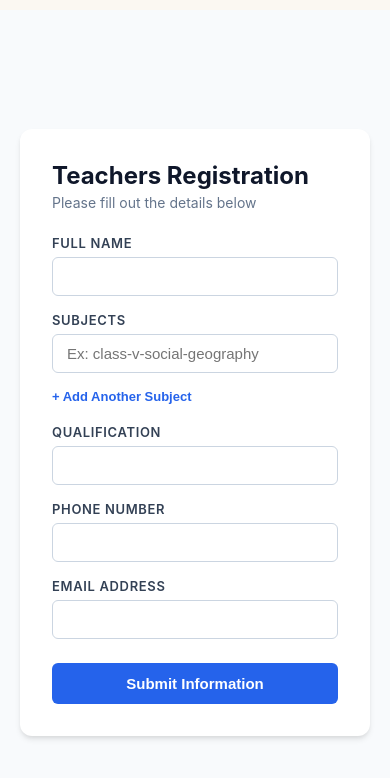
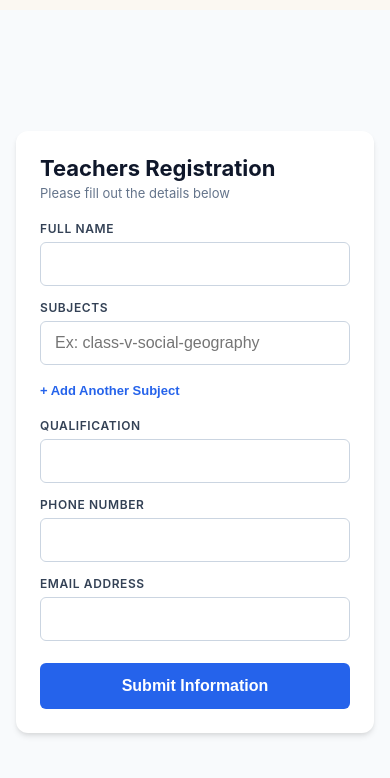
Before and after one commit to amarkch/greenfield-academy, a React (Vite) app in the folder front-end/: page /teacher-data in a window 390 px wide. Shown: the top 778 px of the page. Built offline with nearby package versions, Linux system fonts and the light colour scheme.

Commit message:
Enter teacher data css responsive

```diff
--- a/front-end/src/pages/InsertTeacherData.jsx
+++ b/front-end/src/pages/InsertTeacherData.jsx
@@ -193,52 +193,55 @@ const styles = {
     minHeight: '100vh',
     backgroundColor: '#f8fafc',
     fontFamily: '-apple-system, BlinkMacSystemFont, "Segoe UI", Roboto, "Helvetica Neue", Arial, sans-serif',
-    padding: '20px'
+    padding: '16px', // Reduced padding for smaller screens
+    boxSizing: 'border-box'
   },
   card: {
     background: '#ffffff',
-    padding: '32px',
+    padding: '24px', // Adjusted for mobile view compactness
     borderRadius: '12px',
     boxShadow: '0 4px 6px -1px rgba(0, 0, 0, 0.1), 0 2px 4px -1px rgba(0, 0, 0, 0.06)',
     width: '100%',
-    maxWidth: '480px'
+    maxWidth: '480px',
+    boxSizing: 'border-box',
+    margin: '0 auto'
   },
   title: {
     margin: '0 0 4px 0',
-    fontSize: '24px',
+    fontSize: '22px', // Scaled down slightly for mobile screens
     fontWeight: '700',
     color: '#0f172a'
   },
   subtitle: {
-    margin: '0 0 24px 0',
-    fontSize: '14px',
+    margin: '0 0 20px 0',
+    fontSize: '13px',
     color: '#64748b'
   },
   form: {
     display: 'flex',
     flexDirection: 'column',
-    gap: '16px'
+    gap: '14px'
   },
   inputGroup: {
     display: 'flex',
     flexDirection: 'column',
-    gap: '6px'
+    gap: '6px',
+    width: '100%'
   },
   label: {
-    fontSize: '13px',
+    fontSize: '12px',
     fontWeight: '600',
     color: '#334155',
     textTransform: 'uppercase',
     letterSpacing: '0.05em'
   },
   input: {
-    padding: '10px 14px',
+    padding: '12px 14px', // Increased touch target height for mobile ergonomics
     borderRadius: '6px',
     border: '1px solid #cbd5e1',
-    fontSize: '15px',
+    fontSize: '16px', // 16px prevents iOS Safari from auto-zooming on input focus
     color: '#1e293b',
     outline: 'none',
-    transition: 'border-color 0.2s, box-shadow 0.2s',
     width: '100%',
     boxSizing: 'border-box'
   },
@@ -246,7 +249,8 @@ const styles = {
     display: 'flex',
     gap: '8px',
     marginBottom: '6px',
-    alignItems: 'center'
+    alignItems: 'center',
+    width: '100%'
   },
   addButton: {
     background: 'none',
@@ -255,7 +259,7 @@ const styles = {
     fontSize: '13px',
     fontWeight: '600',
     cursor: 'pointer',
-    padding: '4px 0',
+    padding: '6px 0',
     alignSelf: 'flex-start'
   },
   removeButton: {
@@ -263,20 +267,22 @@ const styles = {
     color: '#b91c1c',
     border: 'none',
     borderRadius: '6px',
-    padding: '10px 12px',
+    padding: '12px 14px', // Matched height with input fields for consistency
     fontSize: '13px',
     fontWeight: '600',
     cursor: 'pointer',
-    whiteSpace: 'nowrap'
+    whiteSpace: 'nowrap',
+    flexShrink: 0
   },
   submitButton: {
     marginTop: '8px',
-    padding: '12px',
+    padding: '14px', // Taller button for better mobile tap targets
     color: '#ffffff',
     border: 'none',
     borderRadius: '6px',
-    fontSize: '15px',
+    fontSize: '16px',
     fontWeight: '600',
+    width: '100%',
     transition: 'background-color 0.2s'
   },
   message: {
```
